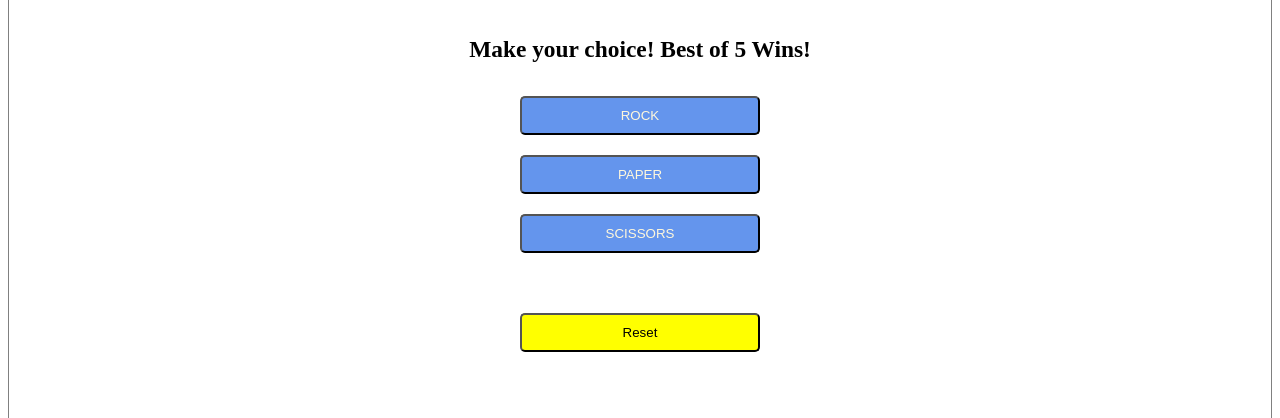
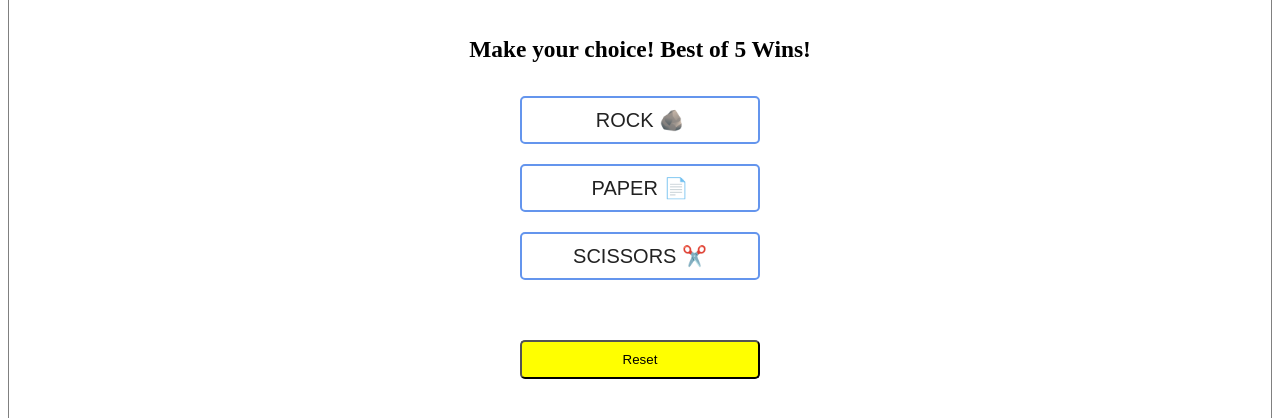
Before and after one commit to Taylor-Griffin/Rock-Paper-Scissors, a plain HTML site: page index.html in a window 1280 px wide. Shown: the part 248-666 px from the top of the page. Drawn offline with Linux system fonts and the light colour scheme.

```diff
--- a/index.html
+++ b/index.html
@@ -13,9 +13,9 @@
             Rock Paper Scissors
         </h1>
         <h3 class="directions">Make your choice! Best of 5 Wins!</h3>
-        <input class='btn' type="button" value="rock"></input>
-        <input class='btn' type="button" value="paper"></input>
-        <input class='btn' type="button" value="scissors"></input>
+        <input class='btn' type="button" value="rock 🪨"></input>
+        <input class='btn' type="button" value="paper 📄"></input>
+        <input class='btn' type="button" value="scissors ✂️"></input>
 
         <div id="computer_choice"></div>
 
--- a/style.css
+++ b/style.css
@@ -1,86 +1,79 @@
-
-:root{
+:root {
   font-size: 125%;
 }
 
-.body{
-    padding:2rem;
+.body {
+  padding: 2rem;
   background-color: #f7f7f7;
   font-family: Arial, Helvetica, sans-serif;
 }
 
-.container{
-    display:flex;
-    flex-direction:column;
+.container {
+  display: flex;
+  flex-direction: column;
   text-align: center;
   border: 1px solid grey;
   padding: 3rem;
-    height:100vh;
-
-
+  height: 100vh;
 }
 
-.btn, .reset-btn{
-
-    padding:.5rem;
-    margin:.5rem auto;
+.btn,
+.reset-btn {
+  padding: 0.5rem;
+  margin: 0.5rem auto;
   border-radius: 5px;
-    width:12rem;
-    transition:all .2s;
-
+  width: 12rem;
+  transition: all 0.2s;
 }
-.btn:active, .reset-btn:active{
-    transform: scale(0.5)
+.btn:active,
+.reset-btn:active {
+  transform: scale(0.5);
 }
 
-.btn:hover,.reset-btn:hover{
-    transform:scale(1.1);
+.btn:hover,
+.reset-btn:hover {
+  transform: scale(1.1);
   cursor: pointer;
 }
 
-.btn{
-    background-color: cornflowerblue;
-    color:cornsilk;
+.btn {
+  background-color: #fff;
+  font-size: 1rem;
+  color: #222;
   text-transform: uppercase;
-
+  border: 2px solid cornflowerblue;
 }
 
-.reset-btn{
+.reset-btn {
   margin-top: 1rem;
-    background-color:yellow;
+  background-color: yellow;
 }
 
-h1{
+h1 {
   font-size: 2.5rem;
   margin-top: 5rem;
-    animation: moveInLeft .5s .2s ease-in-out;
-
+  animation: moveInLeft 0.5s 0.2s ease-in-out;
 }
 
-@keyframes moveInLeft{
-    0%{opacity:0;
+@keyframes moveInLeft {
+  0% {
+    opacity: 0;
     transform: translateX(-100px);
-    font-size: .1rem;
-
+    font-size: 0.1rem;
   }
 
-
-
-    100%{
-        opacity:1;
-        transform:translateX(0);
+  100% {
+    opacity: 1;
+    transform: translateX(0);
   }
 }
 
-.results, .totals{
-
-
+.results,
+.totals {
   text-transform: uppercase;
-    margin-top: .5rem;
-
+  margin-top: 0.5rem;
 }
 
-.totals{
+.totals {
   margin-top: 1rem;
-
 }
```
Lines whose indentation alone changed are shown as unchanged.
